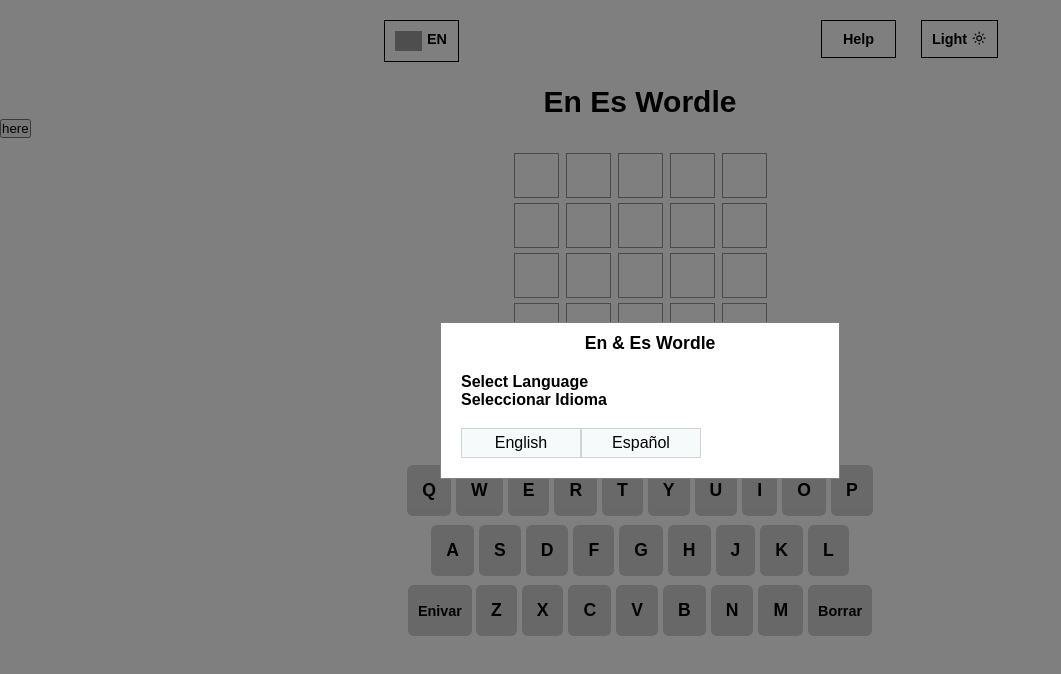
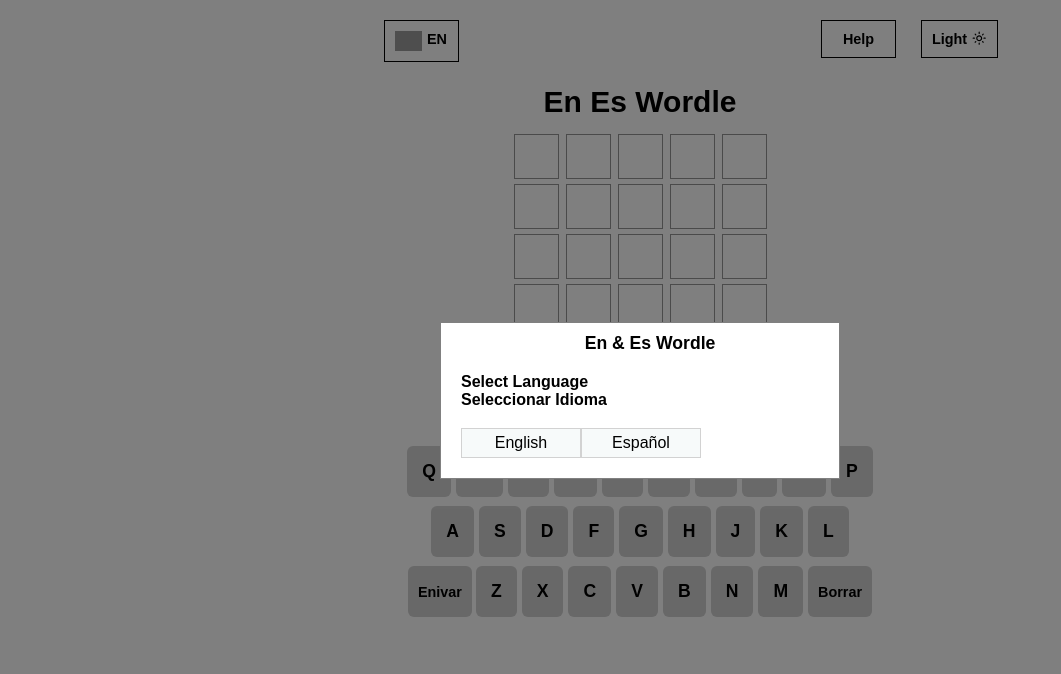
Before and after one commit to josephBabal/En-Es-Wordle, a Next.js app in the folder frontend/: page / in a window 1280 px wide. Shown: the top 674 px of the page, without its empty margins (0-1061 px from the left). Built offline with nearby package versions, Linux system fonts and the light colour scheme; grey boxes are pictures that could not be loaded.

Commit message:
removed button

```diff
--- a/frontend/src/pages/index.js
+++ b/frontend/src/pages/index.js
@@ -249,12 +249,14 @@ export default function Home() {
           }
         </div>
       }
-      <button onClick={() => {
+
+      {/* <button onClick={() => {
         localStorage.clear()
         window.location.reload()
       }}>
         here
-      </button>
+      </button> */}
+
       <div id={styles.contentContainer}>
         {guessColumn.map((guess, idx) => {
           return (
--- a/frontend/src/styles/NewGameCard.module.css
+++ b/frontend/src/styles/NewGameCard.module.css
@@ -78,8 +78,6 @@
   .cardContainer {
     width: 300px;
     font-size: 1.0rem;
-    top: 30%;
-
   }
 
   .resetButton {
```
